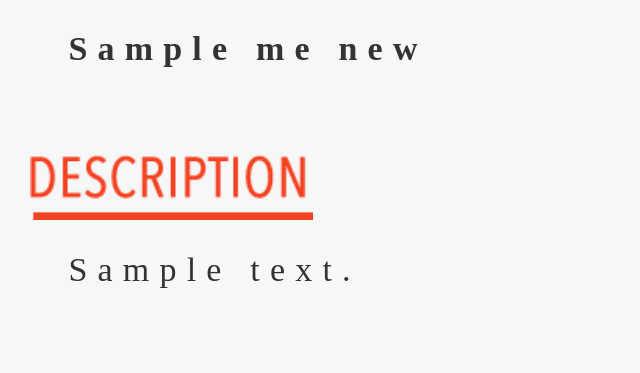
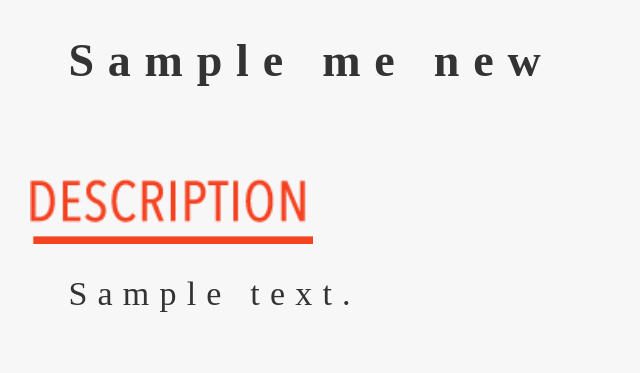
Before and after one commit to zzy932960056/qinglanguo, a Laravel app: template resources/views/yd_miwen_sanji.blade.php in a window 1280 px wide. Shown: the part 1650-2023 px from the top of the page, without its empty margins (0-640 px from the left). Run offline with Laravel 8, Linux system fonts and the light colour scheme; the template is opened without the code that fills it: most values are stand-ins (such as "Sample title", 1, 10 or a date in 2020); grey boxes marked "Sample" are stand-in pictures; settings files or empty folders that the repository lacks are supplied.

Commit message:
疯了呢

```diff
--- a/resources/views/yd_miwen_sanji.blade.php
+++ b/resources/views/yd_miwen_sanji.blade.php
@@ -37,14 +37,14 @@
         .miwen_sanji img{display: inline-block; width: 100%;}
     </style>
     <div class="row miwen_sanji" >
-        <div class="col-xs-12 miwen_sanji_bt_img wow animated fadeInDown" style="margin-top: 2vh;">
+        <div class="col-xs-12 miwen_sanji_bt_img wow animated fadeInDown" style="margin-top: 2vh !important;">
             <img src="{{$me_news['head_pic']}}" class="img-responsive thumbnail">
         </div>
         <div class="col-xs-12 miwen_sanji_bt_img wow animated fadeInDown">
 			<div class="col-xs-3"><img src="{{URL::asset('/images_yd/miwen_sanji_wenzi1.png')}}" class="img-responsive"></div>
         </div>
         <div class="col-xs-12 miwen_sanji_bt wow animated fadeInDown">
-            <p style="padding:0 3vw; font-weight:bold; font-size:46px;">{{$me_news['title']}}</p>
+            <p style="padding:0 3vw; font-weight:bold; font-size:46px !important;">{{$me_news['title']}}</p>
         </div>
 
         <div class="col-xs-12 miwen_sanji_bt_img wow animated fadeInDown">
```
